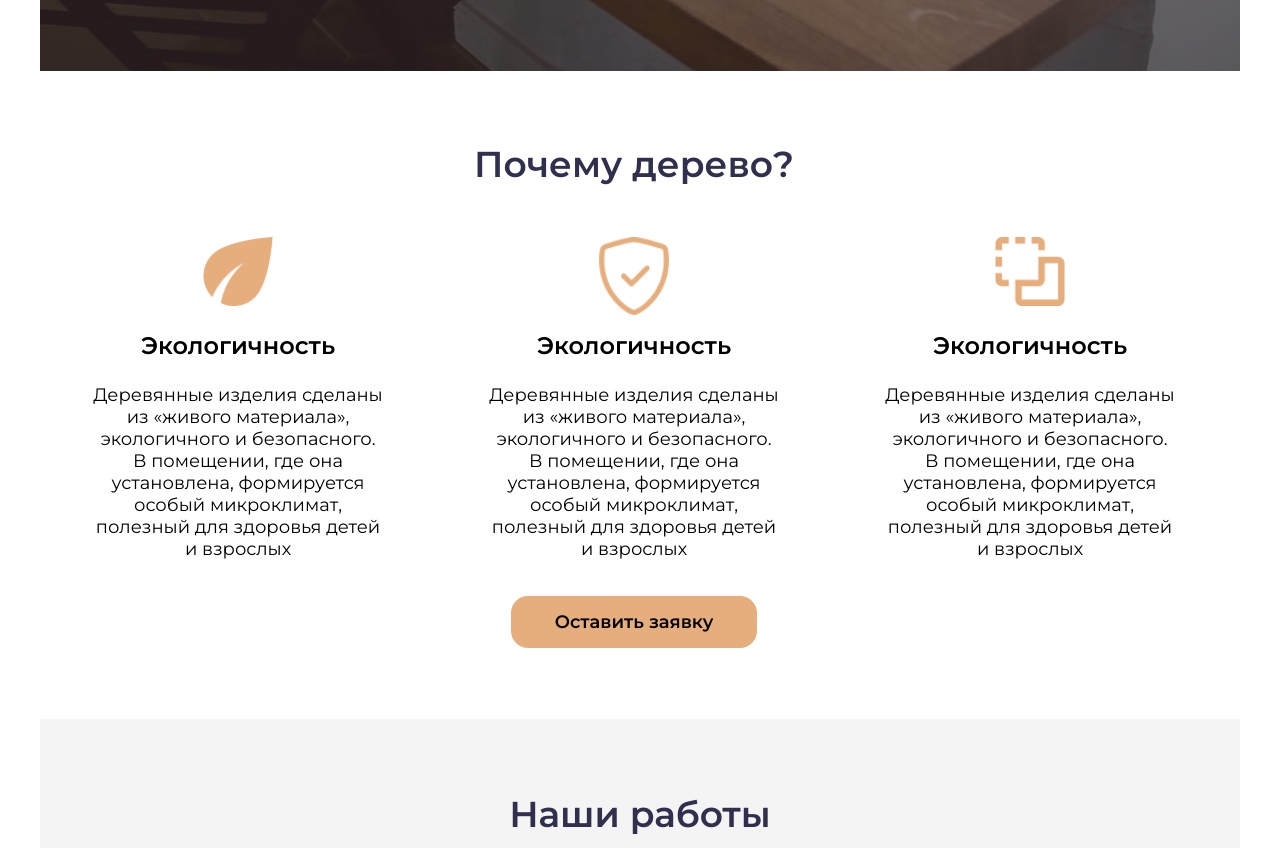
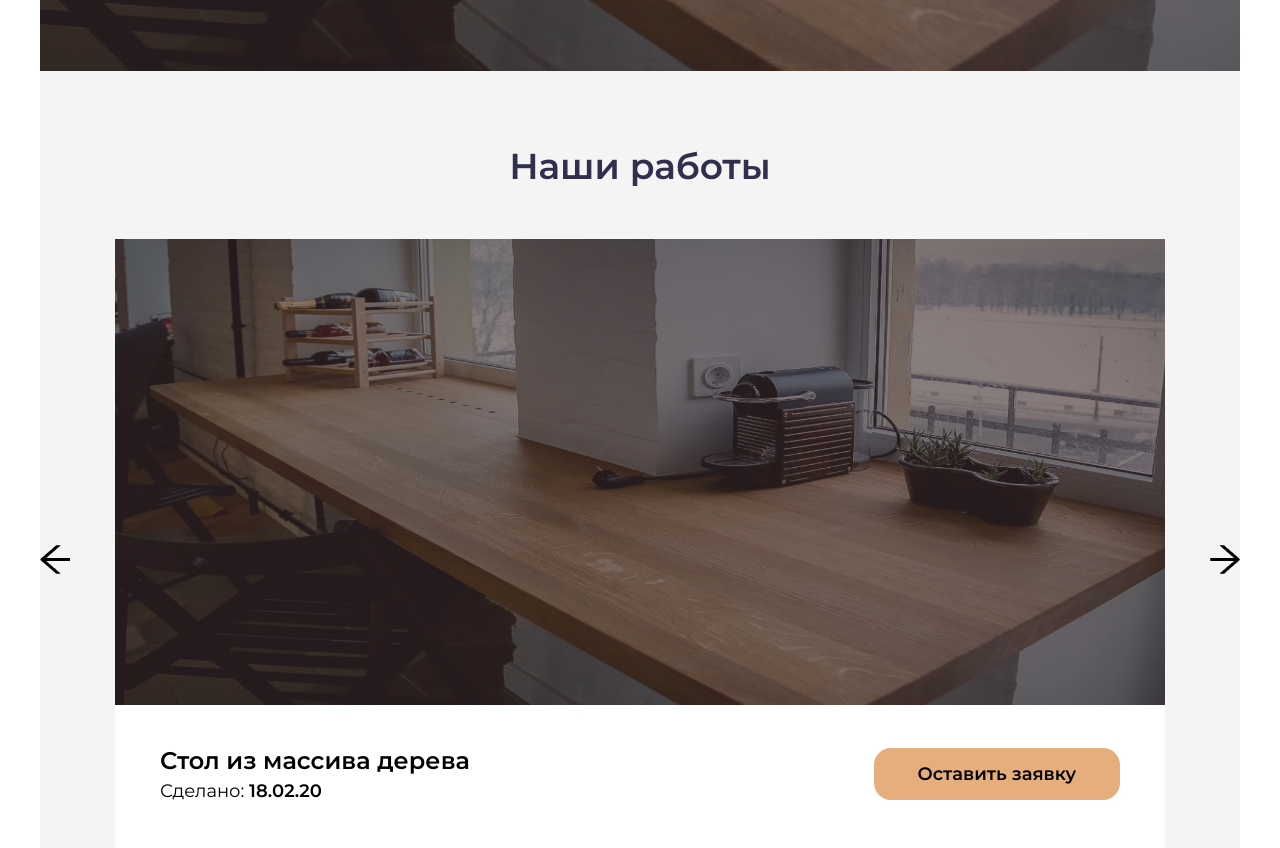
Before and after one commit to Nvard20/woof.github.io, a plain HTML site: page index.html in a window 1280 px wide. Shown: the part 697-1545 px from the top of the page. Drawn offline with nearby package versions, Linux system fonts and the light colour scheme.

Commit message:
Update index.html

```diff
--- a/index.html
+++ b/index.html
@@ -3,13 +3,17 @@
 <head>
     <meta charset="UTF-8">
     <meta http-equiv="X-UA-Compatible" content="IE=edge">
-    <meta name="viewport" content="width=1200, initial-scale=1.0">
-    <link rel="stylesheet" href="css/style.css">
+    <meta name="viewport" content="width=1200, initial-scale=1.0">    <link rel="stylesheet" href="css/style.css">
     <link rel="stylesheet" href="https://unpkg.com/swiper/swiper-bundle.min.css">
     <link rel="shortcut icon" href="img/logo.png" type="image/x-icon">
     <title>Ok wood</title>
+	</script>
+
+
 </head>
 <body>
+
+
     <div class="main">
         <header class="header">
             <div class="hidder-inner">
@@ -33,7 +37,7 @@
 
 
         </div>
-        <div class="content-box" id="box-1">
+        <!-- <div class="content-box" id="box-1">
             <h2>Почему дерево?</h2>
             <div class="all-box">
                 <div class="box">
@@ -59,7 +63,7 @@
                 </div>
             </div>
             <a href="#req" class="layer-link scrollink">Оставить заявку</a>
-        </div>
+        </div> -->
         <div class="work-container">
             <h3>Наши работы</h3>
             <div class="container-slider">
```
